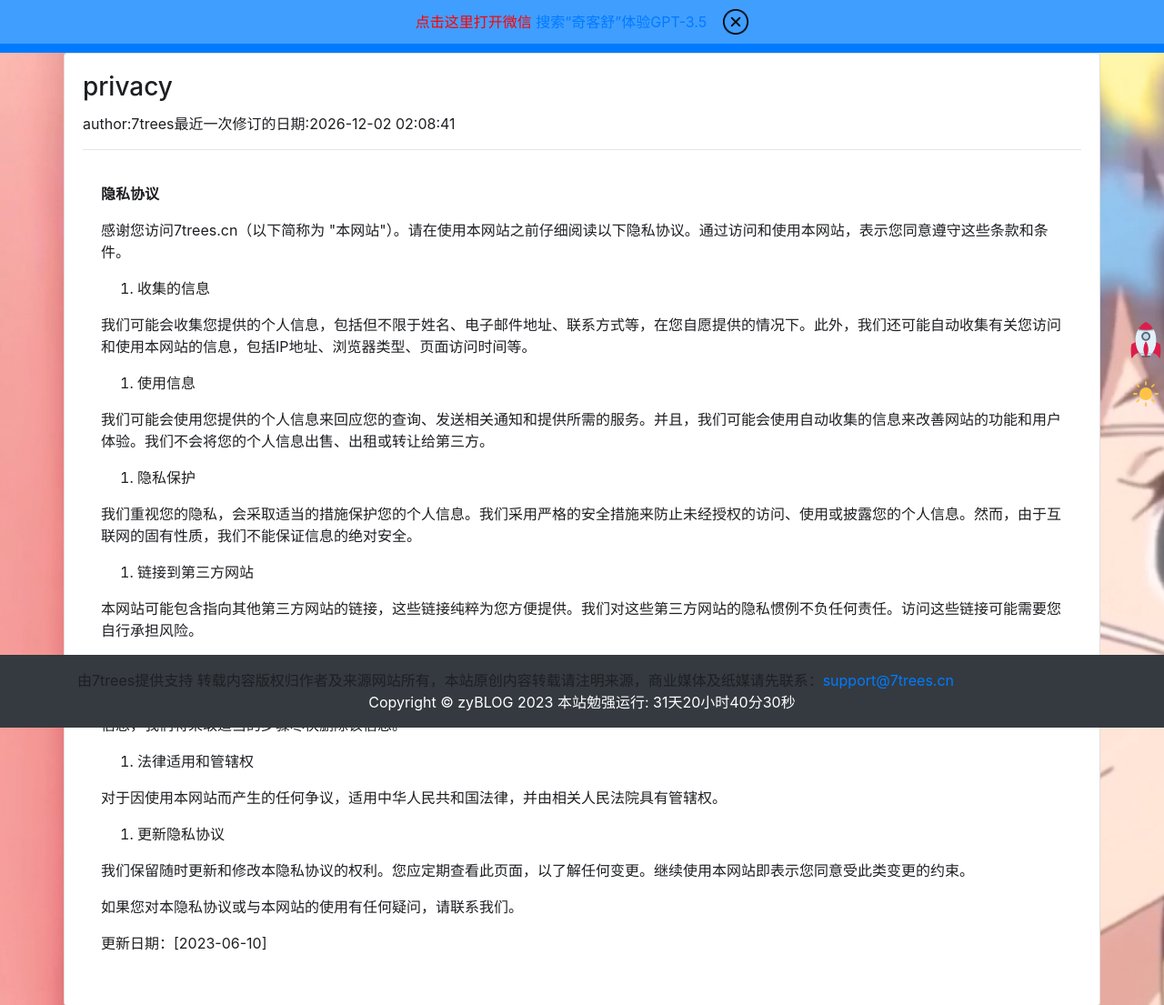
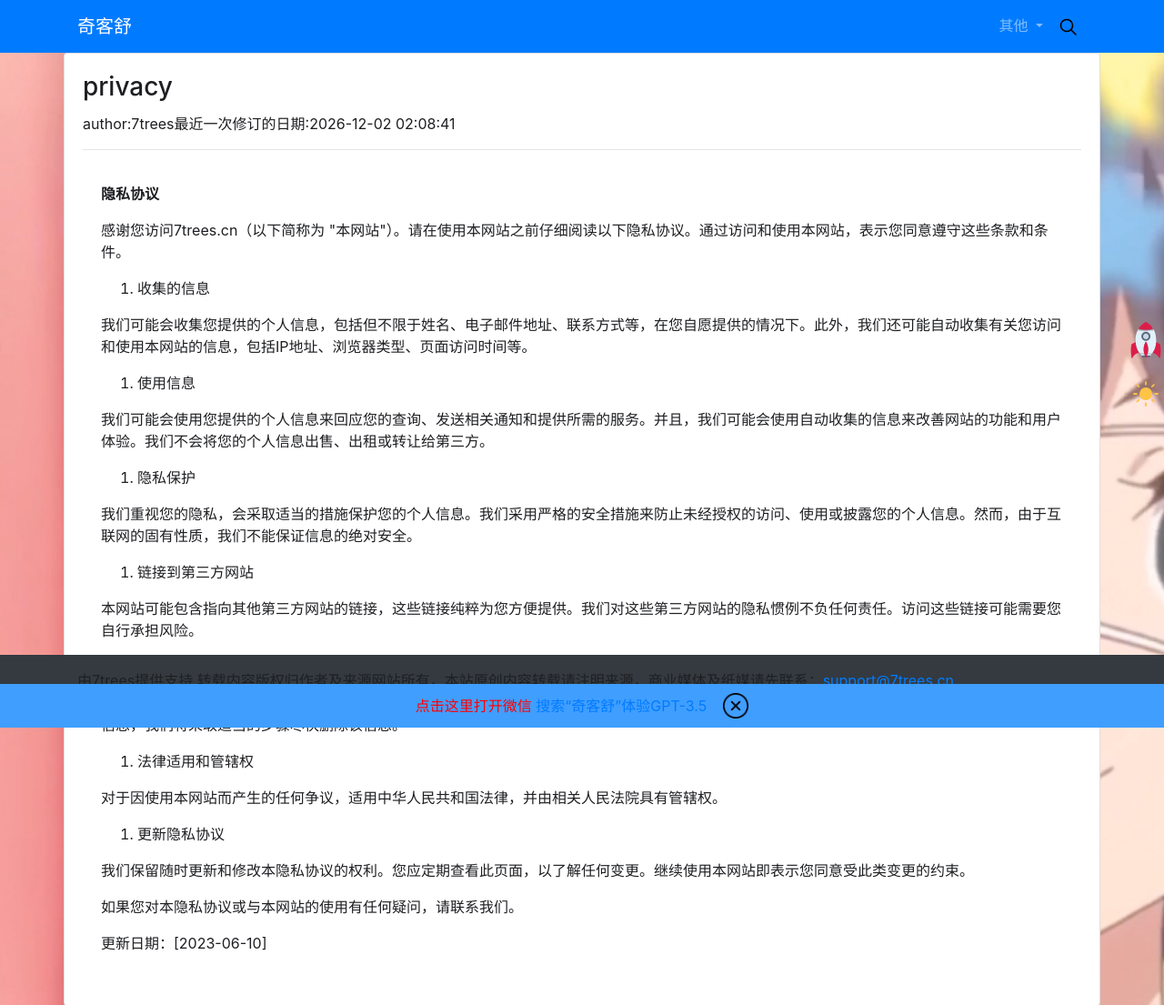
Before and after one commit to Athenavi/zyBLOG, a Flask app: page /blog/privacy in a window 1280 px wide. Shown: the top 1105 px of the page at 91% size. Run offline with Flask 2, Linux system fonts and the light colour scheme; some libraries are stand-ins or nearby versions.

Commit message:
update base function

```diff
--- a/static/main.css
+++ b/static/main.css
@@ -6,7 +6,7 @@
     }
     .top-bar {
       position: fixed;
-      top: 0;
+      bottom: 0;
       left: 0;
       width: 100%;
       background-color: #409eff;
```
Also changed, not shown: static/image/qrqr.svg (added).
